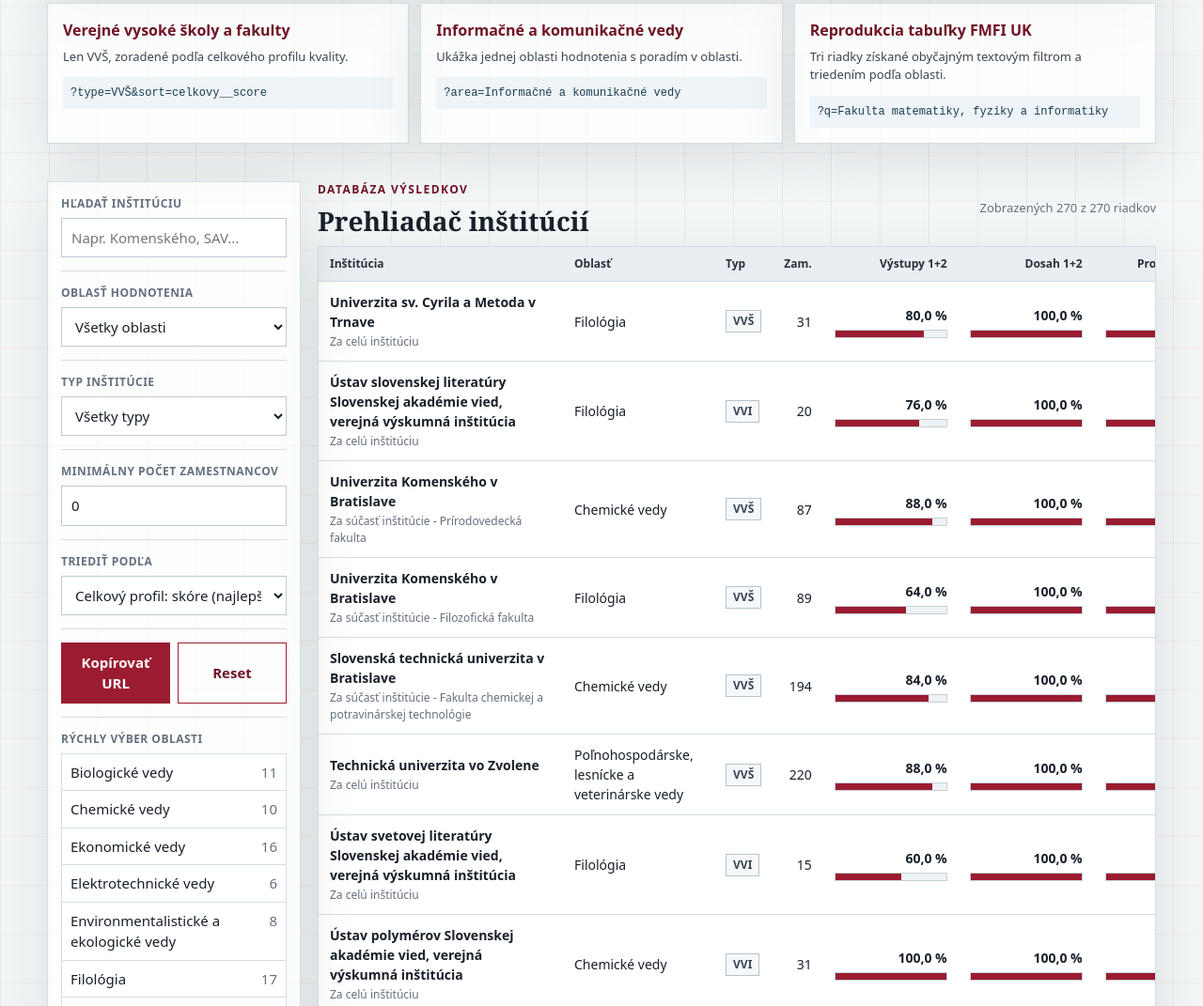
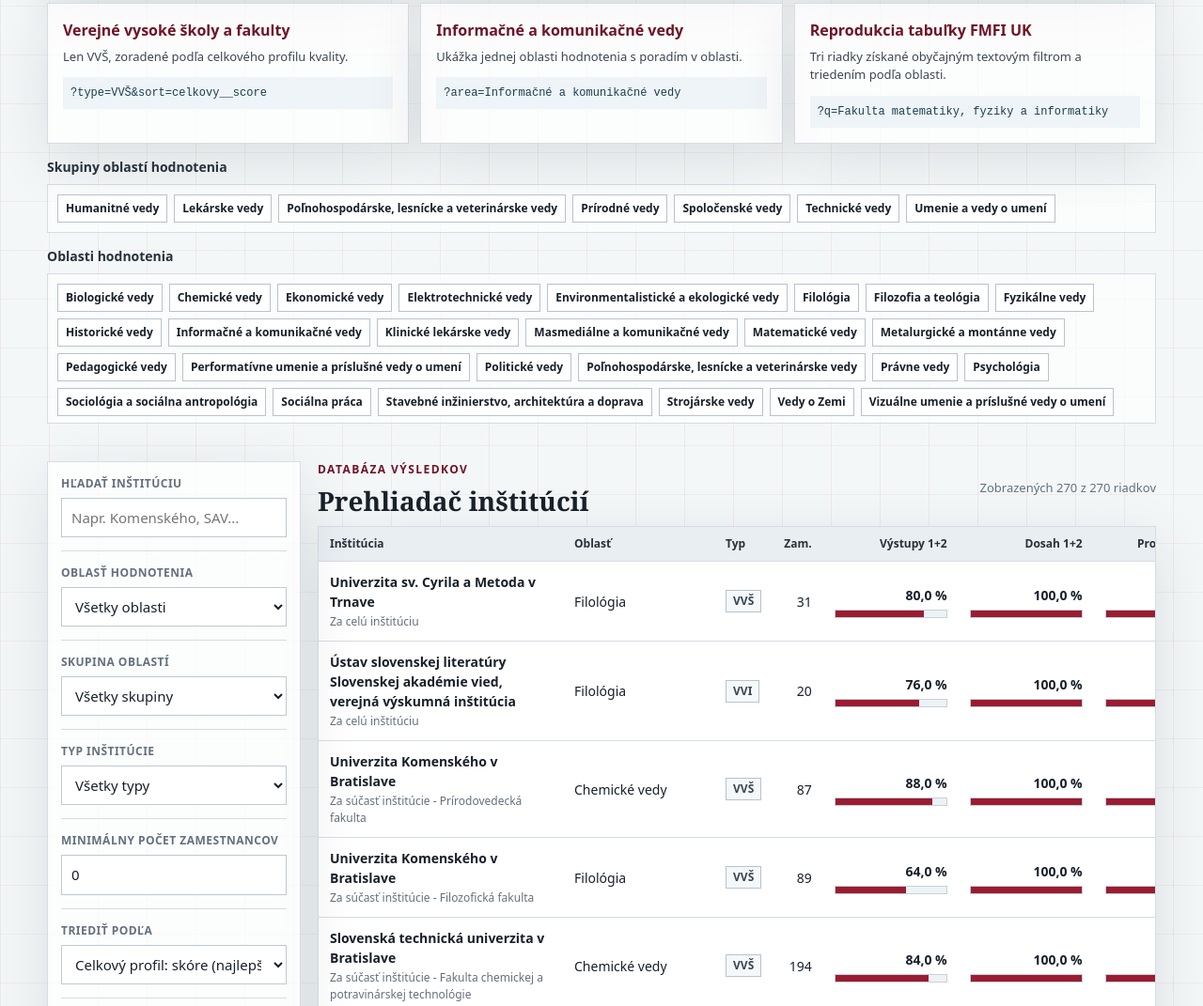
Before and after one commit to mrshu/ver2026, a plain HTML site: page web/index.html in a window 1280 px wide. Shown: the part 877-1948 px from the top of the page at 94% size. Drawn offline with Linux system fonts and the light colour scheme.

Commit message:
feat: expand clickable analysis presets
Previously the homepage offered only a handful of fixed analysis links; this
commit turns that section into a broader click-through workbench for common
rankings, groups, and individual evaluation areas. Keep every analysis as a URL
preset so users can open and share the resulting table directly.

- Add generated preset chips for every evaluation group and area
- Add `group` URL/filter support alongside area, type, size, search, and sort
- Add a group selector and keep group/area filters mutually clear in the UI
- Document the new `group` query parameter

```diff
--- a/web/index.html
+++ b/web/index.html
@@ -461,6 +461,46 @@
     gap: 12px;
   }
 
+  .preset-section {
+    margin-top: 14px;
+  }
+
+  .preset-section h3 {
+    margin: 0 0 8px;
+    color: #28313b;
+    font-size: 14px;
+  }
+
+  .preset-chip-list {
+    display: flex;
+    flex-wrap: wrap;
+    gap: 7px;
+    max-height: 160px;
+    overflow: auto;
+    border: 1px solid var(--line);
+    background: rgba(255, 255, 255, 0.66);
+    padding: 10px;
+  }
+
+  .preset-chip {
+    display: inline-flex;
+    align-items: center;
+    border: 1px solid #b8c3cc;
+    background: #fff;
+    color: var(--ink);
+    padding: 5px 8px;
+    font-size: 12px;
+    font-weight: 700;
+    text-decoration: none;
+  }
+
+  .preset-chip:hover,
+  .preset-chip:focus-visible {
+    border-color: var(--brand);
+    color: var(--brand-dark);
+    outline: 0;
+  }
+
   .preset-card {
     display: block;
     border: 1px solid var(--line);
@@ -554,7 +594,6 @@
       <h1>Prehľad výsledkov VER 2026 naprieč inštitúciami</h1>
       <p class="lede">
         Pracovný prehliadač pre slovenské akademické prostredie: umožňuje
-        porovnať profily kvality, filtrovať podľa oblastí hodnotenia a
         porovnať profily kvality, filtrovať podľa oblastí hodnotenia a zdieľať
         hotové analytické pohľady cez URL.
       </p>
@@ -634,6 +673,14 @@
         <code>?q=Fakulta matematiky, fyziky a informatiky</code>
       </a>
     </div>
+    <div class="preset-section">
+      <h3>Skupiny oblastí hodnotenia</h3>
+      <div class="preset-chip-list" id="group-presets"></div>
+    </div>
+    <div class="preset-section">
+      <h3>Oblasti hodnotenia</h3>
+      <div class="preset-chip-list" id="area-presets"></div>
+    </div>
   </section>
 
   <section class="workspace" aria-labelledby="browser-title">
@@ -645,6 +692,10 @@
       <div class="filter-block">
         <label for="area-select">Oblasť hodnotenia</label>
         <select id="area-select"></select>
+      </div>
+      <div class="filter-block">
+        <label for="group-select">Skupina oblastí</label>
+        <select id="group-select"></select>
       </div>
       <div class="filter-block">
         <label for="type-select">Typ inštitúcie</label>
@@ -728,6 +779,7 @@
   raw: [],
   search: "",
   area: "",
+  group: "",
   type: "",
   minEmp: 0,
   sortKey: "celkovy__score",
@@ -813,6 +865,10 @@
   areaSelect.innerHTML = `<option value="">Všetky oblasti</option>` +
     meta.eval_areas.map((area) => `<option value="${esc(area)}">${esc(area)}</option>`).join("");
 
+  const groupSelect = document.getElementById("group-select");
+  groupSelect.innerHTML = `<option value="">Všetky skupiny</option>` +
+    meta.eval_groups.map((group) => `<option value="${esc(group)}">${esc(group)}</option>`).join("");
+
   const sortSelect = document.getElementById("sort-key");
   sortSelect.innerHTML = SORT_OPTIONS.map(([value, label]) =>
     `<option value="${esc(value)}">${esc(label)}</option>`
@@ -825,6 +881,19 @@
     <button type="button" data-area="${esc(area)}">
       <span>${esc(area)}</span><span class="count">${counts.get(area) || 0}</span>
     </button>
+  `).join("");
+}
+
+function presetHref(params) {
+  return "?" + new URLSearchParams(params).toString();
+}
+
+function renderPresetChips() {
+  document.getElementById("group-presets").innerHTML = meta.eval_groups.map((group) => `
+    <a class="preset-chip" href="${presetHref({ group, sort: "celkovy__score" })}">${esc(group)}</a>
+  `).join("");
+  document.getElementById("area-presets").innerHTML = meta.eval_areas.map((area) => `
+    <a class="preset-chip" href="${presetHref({ area, sort: "celkovy__score" })}">${esc(area)}</a>
   `).join("");
 }
 
@@ -846,6 +915,7 @@
   const q = state.search.trim().toLocaleLowerCase("sk-SK");
   return state.raw.filter((row) => {
     if (state.area && row.eval_area !== state.area) return false;
+    if (state.group && row.eval_group !== state.group) return false;
     if (state.type && row.inst_type !== state.type) return false;
     if (state.minEmp && (row.employees || 0) < state.minEmp) return false;
     if (q) {
@@ -916,12 +986,14 @@
 function resetFilters() {
   state.search = "";
   state.area = "";
+  state.group = "";
   state.type = "";
   state.minEmp = 0;
   state.sortKey = "celkovy__score";
   state.sortAsc = defaultSortAsc(state.sortKey);
   document.getElementById("search").value = "";
   document.getElementById("area-select").value = "";
+  document.getElementById("group-select").value = "";
   document.getElementById("type-select").value = "";
   document.getElementById("min-emp").value = "0";
   document.getElementById("sort-key").value = state.sortKey;
@@ -934,6 +1006,7 @@
   const sortKeys = new Set(SORT_OPTIONS.map(([key]) => key));
   state.search = params.get("q") || "";
   state.area = meta.eval_areas.includes(params.get("area")) ? params.get("area") : "";
+  state.group = meta.eval_groups.includes(params.get("group")) ? params.get("group") : "";
   state.type = meta.inst_types.includes(params.get("type")) ? params.get("type") : "";
   state.minEmp = parseInt(params.get("min_emp") || "0", 10) || 0;
   state.sortKey = sortKeys.has(params.get("sort")) ? params.get("sort") : "celkovy__score";
@@ -943,6 +1016,7 @@
 function applyStateToControls() {
   document.getElementById("search").value = state.search;
   document.getElementById("area-select").value = state.area;
+  document.getElementById("group-select").value = state.group;
   document.getElementById("type-select").value = state.type;
   document.getElementById("min-emp").value = String(state.minEmp);
   document.getElementById("sort-key").value = state.sortKey;
@@ -952,6 +1026,7 @@
   const params = new URLSearchParams();
   if (state.search) params.set("q", state.search);
   if (state.area) params.set("area", state.area);
+  if (state.group) params.set("group", state.group);
   if (state.type) params.set("type", state.type);
   if (state.minEmp) params.set("min_emp", String(state.minEmp));
   if (state.sortKey !== "celkovy__score") params.set("sort", state.sortKey);
@@ -974,6 +1049,7 @@
     buildRankIndex();
     applyStateToControls();
     renderOverview();
+    renderPresetChips();
     renderResults();
   } catch (err) {
     document.querySelector("main").insertAdjacentHTML("afterbegin", `
@@ -996,6 +1072,19 @@
   });
   document.getElementById("area-select").addEventListener("change", (event) => {
     state.area = event.target.value;
+    if (state.area) {
+      state.group = "";
+      document.getElementById("group-select").value = "";
+    }
+    writeUrlState();
+    renderResults();
+  });
+  document.getElementById("group-select").addEventListener("change", (event) => {
+    state.group = event.target.value;
+    if (state.group) {
+      state.area = "";
+      document.getElementById("area-select").value = "";
+    }
     writeUrlState();
     renderResults();
   });
@@ -1033,6 +1122,10 @@
     const button = event.target.closest("button[data-area]");
     if (!button) return;
     state.area = state.area === button.dataset.area ? "" : button.dataset.area;
+    if (state.area) {
+      state.group = "";
+      document.getElementById("group-select").value = "";
+    }
     document.getElementById("area-select").value = state.area;
     writeUrlState();
     renderResults();
```
Also changed, not shown: 1 other file.
